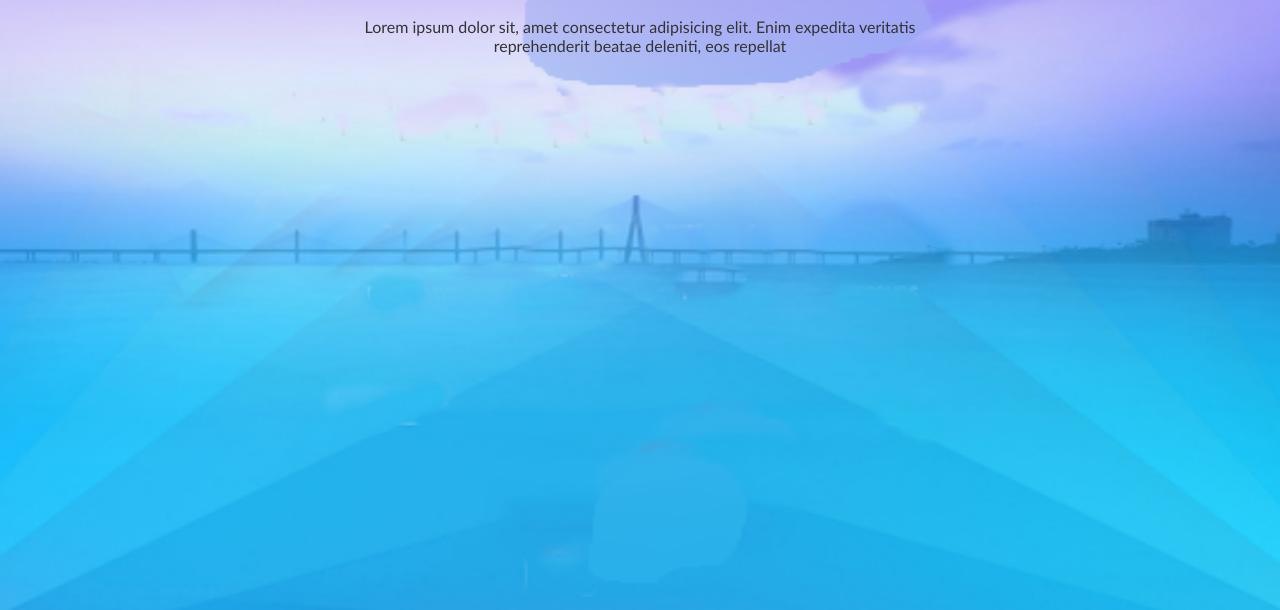
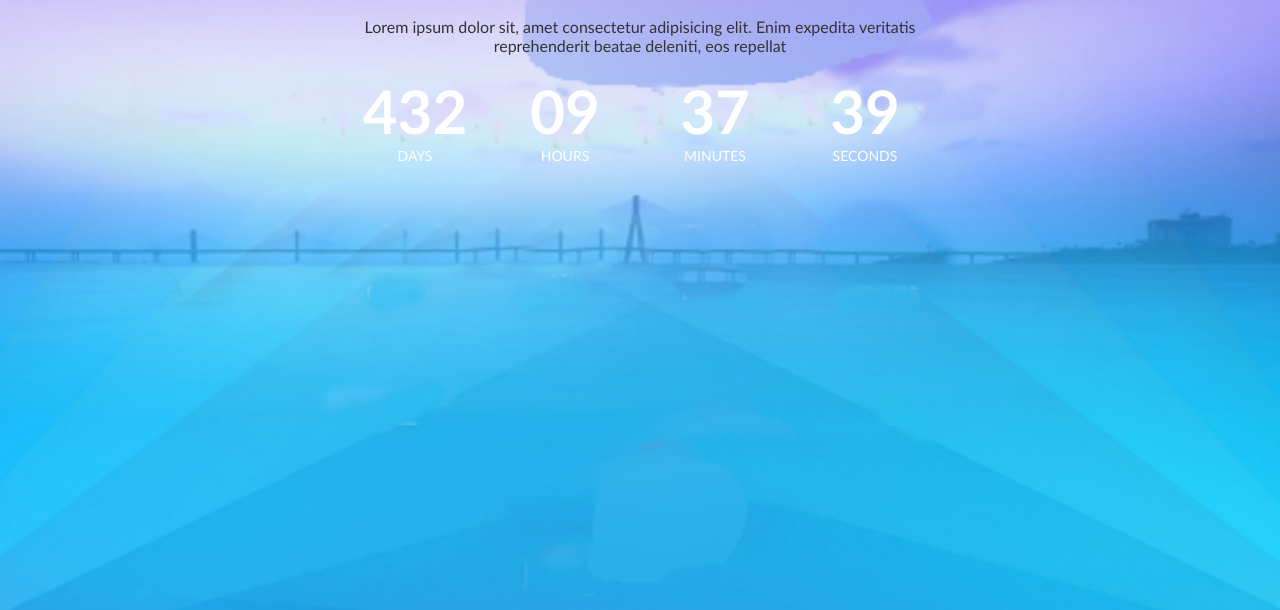
Before and after one commit to VytautasValutis/08-coming-soon, a website: page index.html in a window 1280 px wide. Shown: the part 190-800 px from the top of the page. Drawn offline with Linux system fonts and the light colour scheme.

Commit message:
Clock #4

```diff
--- /dev/null
+++ b/css/components/clock.css
@@ -0,0 +1,23 @@
+.clock {
+    display: flex;
+    text-align: center;
+    color: white;
+    flex-wrap: wrap;
+    gap: 30px 0;
+}
+.clock > .time {
+    width: 25%;
+}
+.clock > .time > .value {
+    font-size: 60px;
+    font-weight: bold;
+}
+.clock > .time > .label {
+    font-size: 14px;
+    text-transform: uppercase;
+}
+@media (max-width: 560px) {
+    .clock > .time {
+        width: 50%;
+    }
+}
--- a/css/pages/main.css
+++ b/css/pages/main.css
@@ -4,6 +4,7 @@
 /* 3rd-party */
 @import '../3rd-party/font-awesome.min.css';
 /* components */
+@import '../components/clock.css';
 /* custom style below this comment line */
 section.container {
     padding-bottom: 30px;
--- a/index.html
+++ b/index.html
@@ -25,6 +25,24 @@
             <p class="main-description">
                 Lorem ipsum dolor sit, amet consectetur adipisicing elit. Enim  expedita veritatis reprehenderit beatae deleniti, eos repellat
             </p>
+            <div class="clock">
+                <div class="time">
+                    <div class="value">432</div>
+                    <div class="label">Days</div>
+                </div>
+                <div class="time">
+                    <div class="value">09</div>
+                    <div class="label">Hours</div>
+                </div>
+                <div class="time">
+                    <div class="value">37</div>
+                    <div class="label">Minutes</div>
+                </div>
+                <div class="time">
+                    <div class="value">39</div>
+                    <div class="label">Seconds</div>
+                </div>
+            </div>
         </div>
     </section>
     <main class="container">
```
